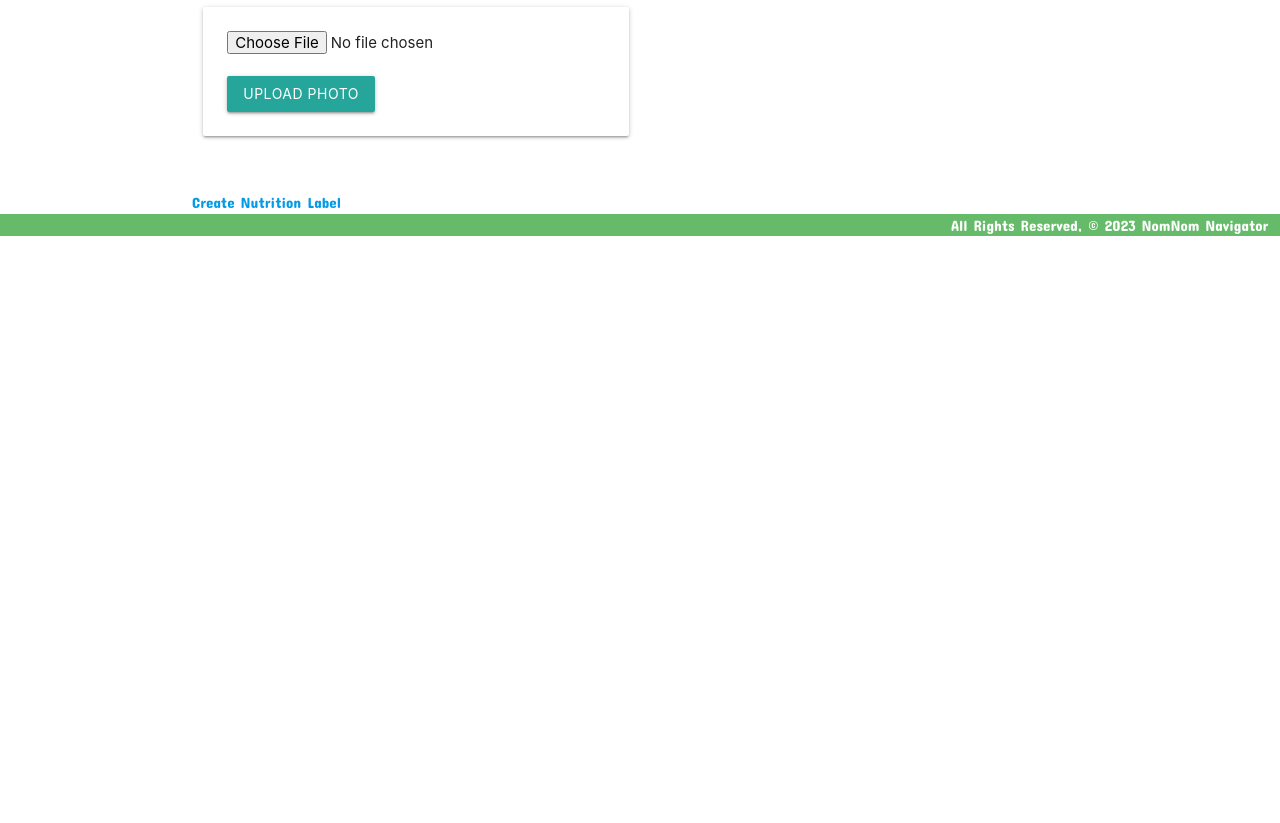
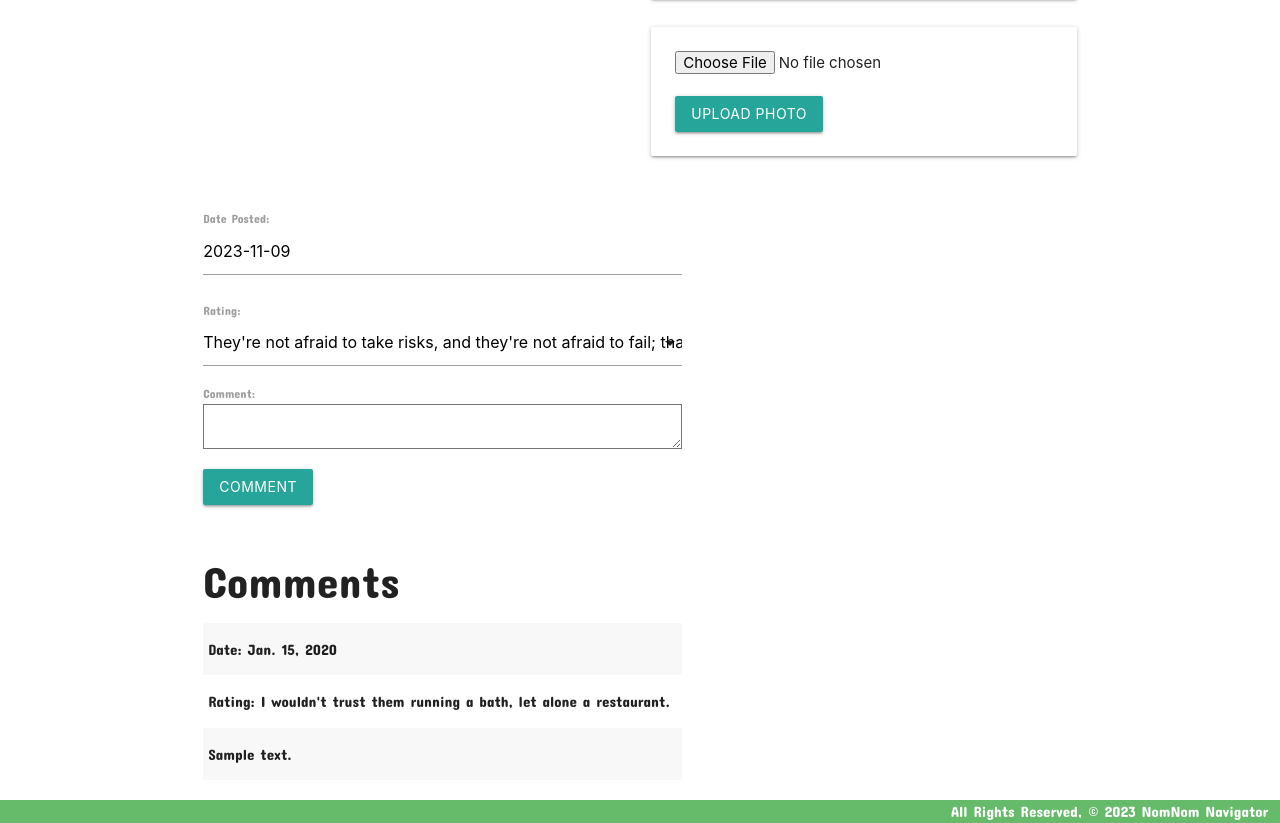
Before and after one commit to jstnliu/proj3nomnomnavigators, a Django app: page /recipes/1/ in a window 1280 px wide. Shown: the part 884-1707 px from the top of the page. Before the commit the page ends 1120 px from the top, so only its background shows below. Run offline with Django 4.2, Linux system fonts and the light colour scheme; a user stored in the database is signed in; tables that the repository leaves empty hold one stand-in row (values such as "Sample post").

Commit message:
base API function in/ rearranged details page

```diff
--- a/main_app/models.py
+++ b/main_app/models.py
@@ -25,12 +25,11 @@ class Dish_Type(models.Model):
         })
 
 # EDAMAM API Model (incomplete)
-# probably have to import stuff for it later on
 # create a model for label
 # get what we want from response
 # what attributes for model Label we want are from response
 # in html
-    # recipe.label.attr
+    # recipe.nutrition_label.attr
 class Nutrition_Label(models.Model):
     calories = models.IntegerField()
     total_fats = models.IntegerField()
--- a/main_app/templates/recipes/detail.html
+++ b/main_app/templates/recipes/detail.html
@@ -4,7 +4,7 @@
 <h1>Recipe Details</h1>
 
 <div class="row">
-  <div class="col s6">
+  <div class="col s12">
     <div class="card">
       <div class="card-content">
         <!-- Details -->
@@ -19,6 +19,24 @@
         <a href="{% url 'recipes_delete' recipe.id %}">Delete</a>
       </div>
     </div>
+  </div>
+</div>
+
+
+<div class="row">
+  <!-- REVIEW SECTION -->
+  <!-- TEMP CHANGE FOR REVIEW TMRW
+  - MAKE ENTIRE REVIEW SECTION A NEW ROW
+  - REPLACE THIS SPACE WITH THE NUTRITION LABEL-->
+  <div class="col s6">
+      <div class="card">
+        <div class="card-content">
+            <!-- Nutrition Label -->
+          <a href="{% url 'label_create' recipe.id %}">Create Nutrition Label</a>
+        </div>
+      </div>
+    </div>
+  <div class="col s6">
     {% for photo in recipe.photo_set.all %}
       <img class="responsive-img card-panel" src="{{photo.url}}">
     {% empty %}
@@ -31,9 +49,10 @@
     <button type="submit" class="btn">Upload Photo</button>
   </form>
   </div>
+</div>
+</div>
 <div class="row">
-    <!-- REVIEW SECTION -->
-      <div class="col s6">
+  <div class="col">
     <form action="{% url 'add_review' recipe.id %}" method="POST">
       {% csrf_token %}
       <!-- render inputs -->
@@ -42,27 +61,17 @@
     </form>
     <br>
     <table class="striped">
-          <thead>
-            <tr><th>Date</th><th>Rating</th><th>Comment</th></tr>
-          </thead>
+      <h3>Comments</h3>
       <tbody>
         {% for review in recipe.review_set.all %}
-              <tr>
-                <td>{{ review.date }}</td>
-                <td>{{ review.get_rating_display }}</td>
-                <div class="input_field">
-                  <td>{{ review.get_comment_display }}</td>
-                </div>
-              </tr>
+        <tr><td>Date: {{ review.date }}</td></tr>
+        <tr><td>Rating: {{ review.get_rating_display }}</td></tr>
+        <tr><td>{{ review.comment }}</td></tr>
         {% endfor %}
       </tbody>
     </table>
   </div>
 </div>
-</div>
-<!-- Nutrition Label -->
-<a href="{% url 'label_create' recipe.id %}">Create Nutrition Label</a>
-
 
 <script>
   const dateEl = document.getElementById('id_date');
@@ -76,9 +85,5 @@
   const selectEl = document.getElementById('id_rating');
   M.FormSelect.init(selectEl);
 
-  const commentEl = document.getElementById('id_comment');
-  $(document).ready(function() {
-    $('commentEl').characterCounter();
-  });
 </script>
 {% endblock %}
--- a/main_app/urls.py
+++ b/main_app/urls.py
@@ -23,5 +23,4 @@ urlpatterns = [
   	path('recipes/<int:recipe_id>/add_photo/', views.add_photo, name = 'add_photo'),
     # 	USER FUNCTIONS
     path('accounts/signup/', views.signup, name = 'signup'),
-
 ]
```
Also changed, not shown: main_app/views.py (+8 -0 lines), main_app/migrations/0001_initial.py, main_app/migrations/0002_rename_recipes_recipe_photo.py (deleted), main_app/migrations/0003_review.py (deleted), main_app/migrations/0004_alter_review_rating.py (deleted), main_app/migrations/0005_alter_review_rating.py (deleted), main_app/migrations/0006_alter_review_rating.py (deleted), main_app/migrations/0007_nutrition_label_recipe_nutrition_label.py (deleted). Lines whose indentation alone changed are shown as unchanged.
